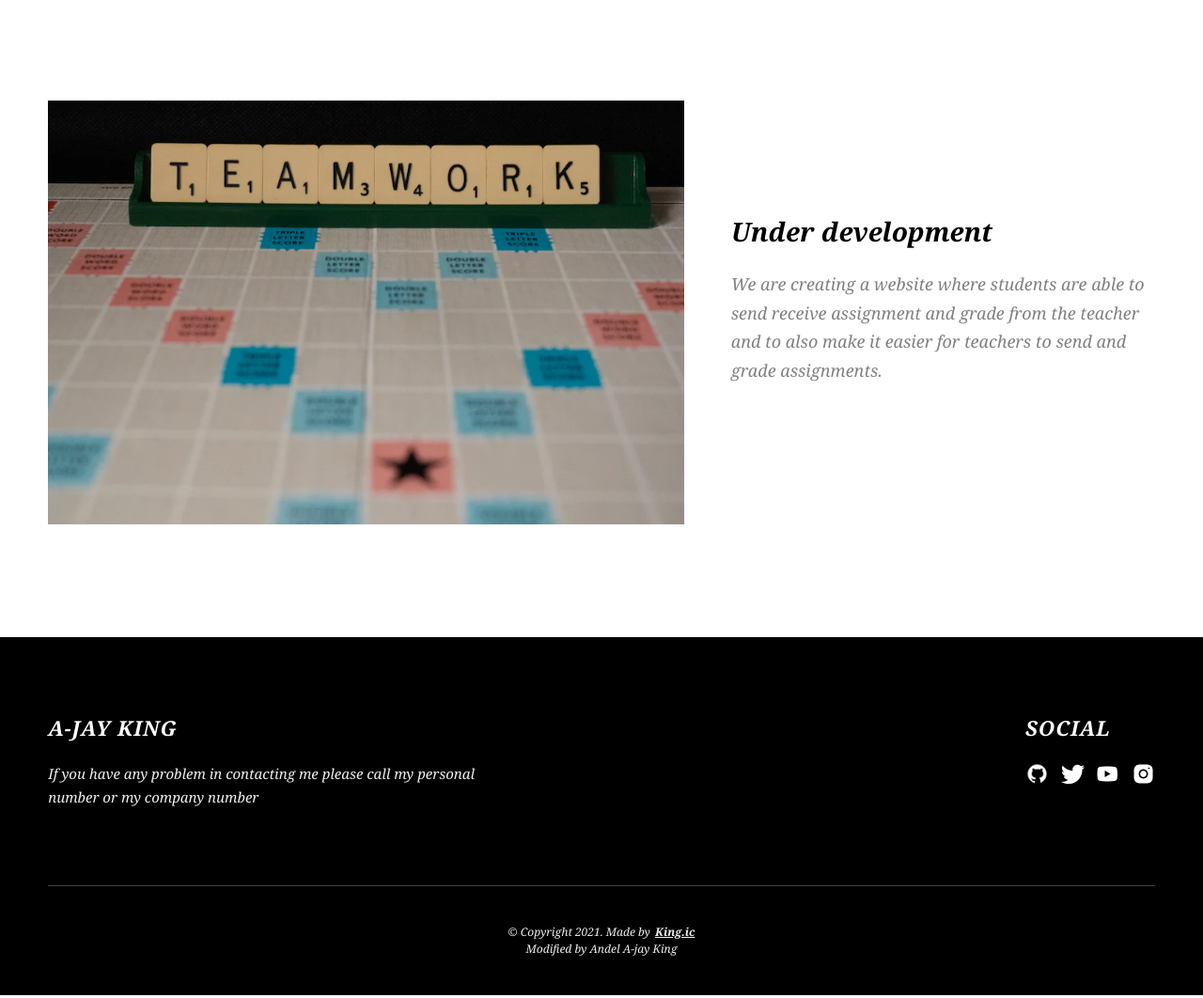
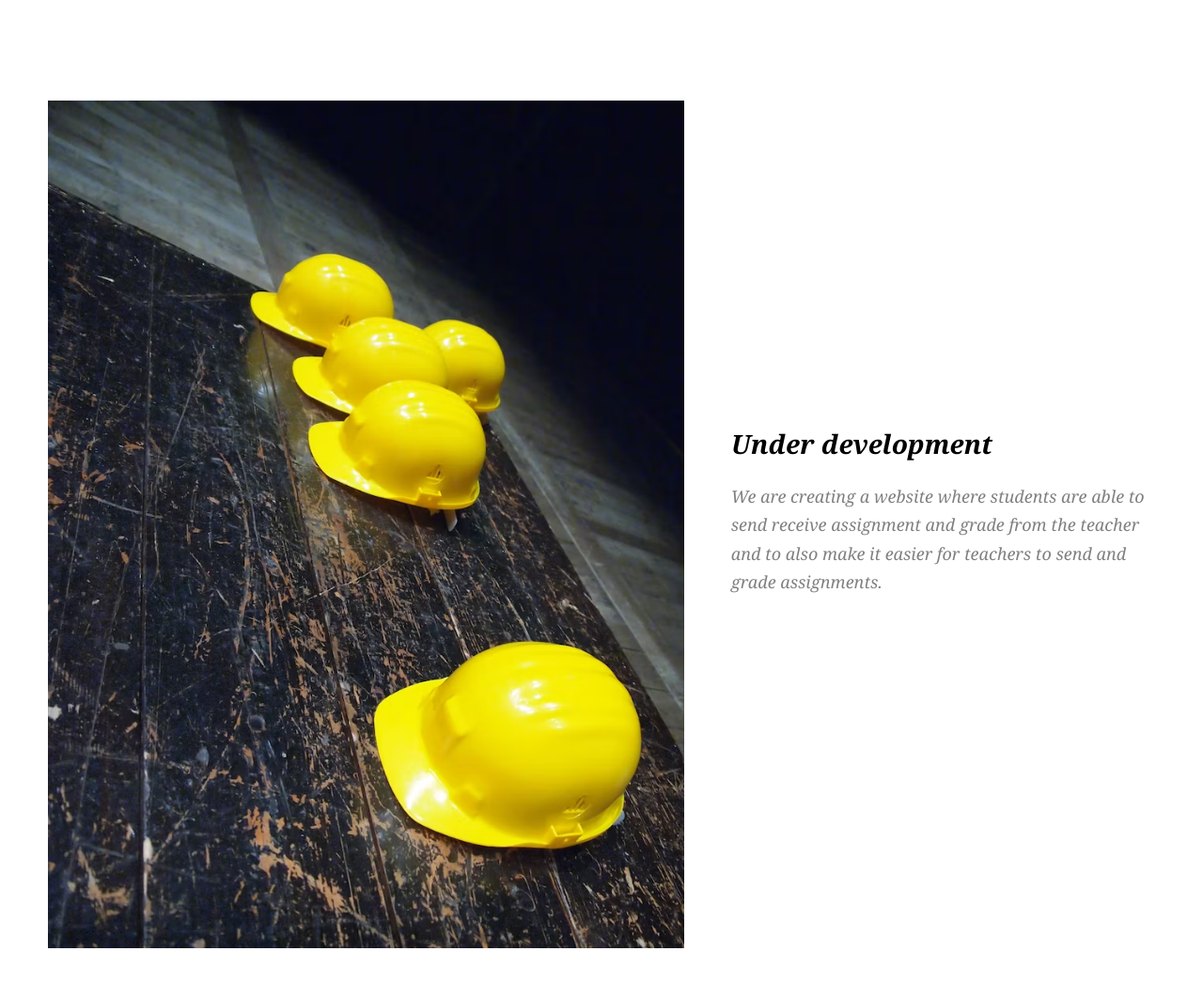
Before and after one commit to andelking/prototype_web, a plain HTML site: page index.html in a window 1280 px wide. Shown: the part 3742-4804 px from the top of the page at 94% size. Drawn offline with Linux system fonts and the light colour scheme.

Commit message:
Update index.html

```diff
--- a/index.html
+++ b/index.html
@@ -269,7 +269,7 @@
           <div class="projects__row">
             <div class="projects__row-img-cont">
               <img
-                src="teamwork2.jpg.webp"
+                src="under.jpg"
                 alt="Software Screenshot"
                 class="projects__row-img"
                 loading="lazy"
```
